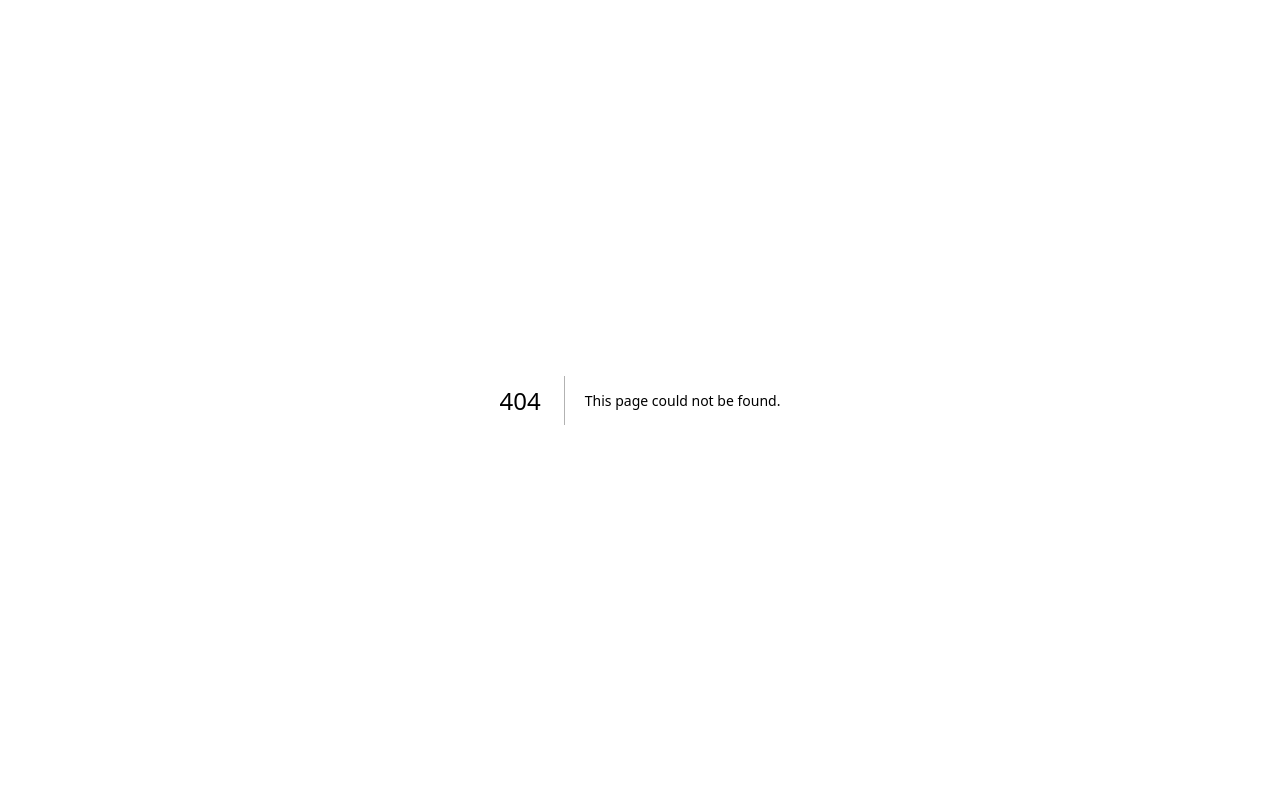
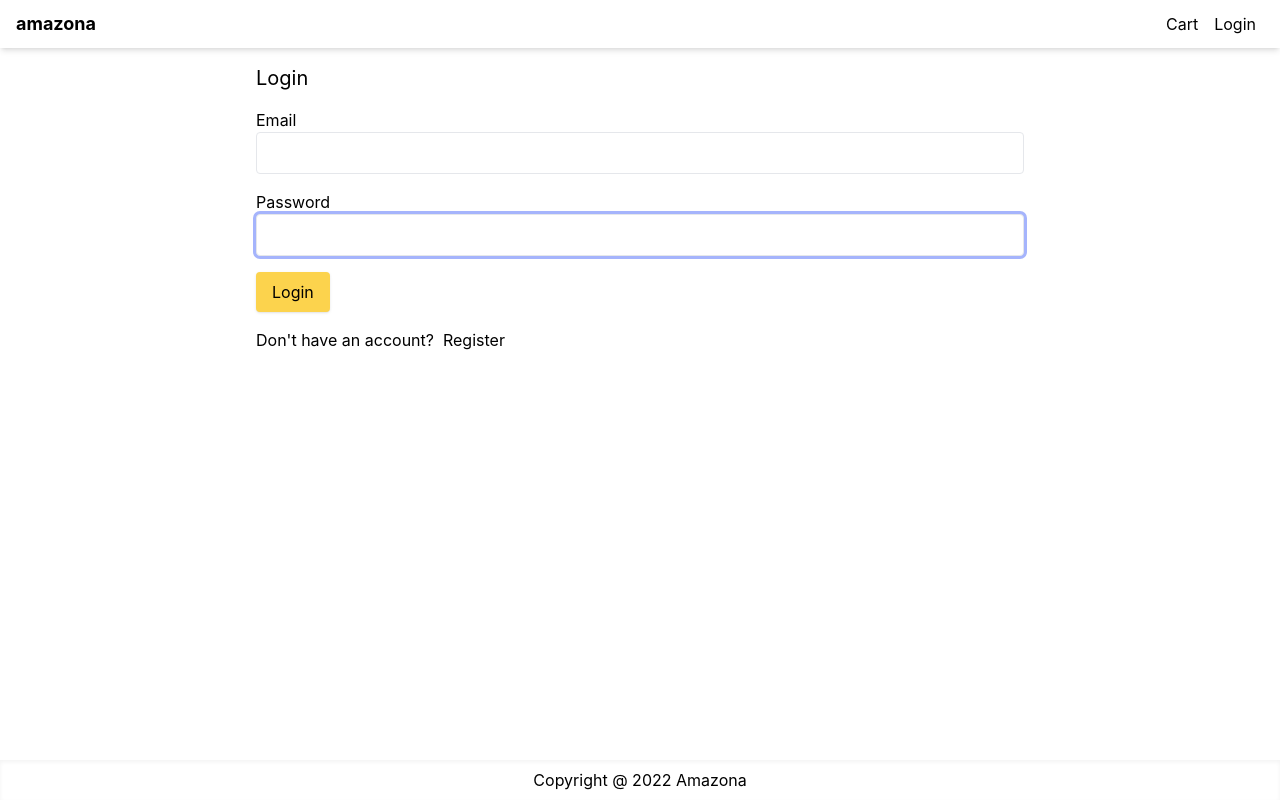
Before and after one commit to smartdriver321/next-amazona, a Next.js app: page /login in a window 1280 px wide. Before the commit this address had no page. Built offline with nearby package versions, Linux system fonts and the light colour scheme.

Commit message:
Video-12-Create-Login-Form

```diff
--- a/package.json
+++ b/package.json
@@ -13,7 +13,8 @@
     "js-cookie": "^3.0.5",
     "next": "14.0.4",
     "react": "^18",
-    "react-dom": "^18"
+    "react-dom": "^18",
+    "react-hook-form": "^7.49.2"
   },
   "devDependencies": {
     "@types/react": "^18.2.46",
--- a/pages/cart.js
+++ b/pages/cart.js
@@ -95,7 +95,7 @@
               </li>
               <li>
                 <button
-                  onClick={() => router.push('/shipping')}
+                  onClick={() => router.push('login?redirect=/shipping')}
                   className='primary-button w-full'
                 >
                   Checkout
--- /dev/null
+++ b/pages/login.js
@@ -0,0 +1,69 @@
+import Layout from '@/components/Layout';
+import Link from 'next/link';
+import React from 'react';
+import { useForm } from 'react-hook-form';
+
+export default function loginScreen() {
+  const {
+    handleSubmit,
+    register,
+    formState: { errors },
+  } = useForm();
+
+  const submitHandler = ({ email, password }) => {
+    console.log(email, password);
+  };
+
+  return (
+    <Layout title='Login'>
+      <form
+        className='mx-auto max-w-screen-md'
+        onSubmit={handleSubmit(submitHandler)}
+      >
+        <h1 className='mb-4 text-xl'>Login</h1>
+        <div className='mb-4'>
+          <label htmlFor='email'>Email</label>
+          <input
+            type='email'
+            {...register('email', {
+              required: 'please enter email',
+              pattern: {
+                value: /^[a-zA-Z0-9_.+-]+@[a-zA-Z0-9-]+.[a-zA-Z0-9-.]+$/i,
+                message: 'please enter valid email',
+              },
+            })}
+            className='w-full'
+            id='email'
+            autoFocus
+          ></input>
+          {errors.email && (
+            <div className='text-red-500'>{errors.email.message}</div>
+          )}
+        </div>
+        <div className='mb-4'>
+          <label htmlFor='password'>Password</label>
+          <input
+            type='password'
+            {...register('password', {
+              required: 'Please enter password',
+              minLength: { value: 6, message: 'password is more than 5 chars' },
+            })}
+            className='w-full'
+            id='password'
+            autoFocus
+          ></input>
+          {errors.password && (
+            <div className='text-red-500 '>{errors.password.message}</div>
+          )}
+        </div>
+        <div className='mb-4'>
+          <button className='primary-button'>Login</button>
+        </div>
+        <div className='mb-4'>
+          Don&apos;t have an account? &nbsp;
+          <Link href='register'>Register</Link>
+        </div>
+      </form>
+    </Layout>
+  );
+}
--- a/styles/globals.css
+++ b/styles/globals.css
@@ -26,3 +26,9 @@
 .primary-button {
   @apply rounded bg-amber-300 py-2 px-4 shadow outline-none hover:bg-amber-400  active:bg-amber-500;
 }
+
+input,
+select,
+textarea {
+  @apply rounded border p-2  outline-none ring-indigo-300  focus:ring;
+}
```
Also changed, not shown: 2 other files (tests, documents, lock files or other folders).
